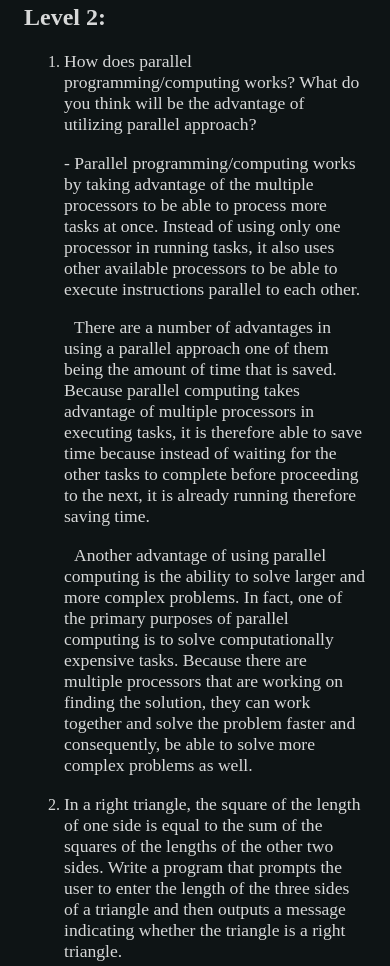
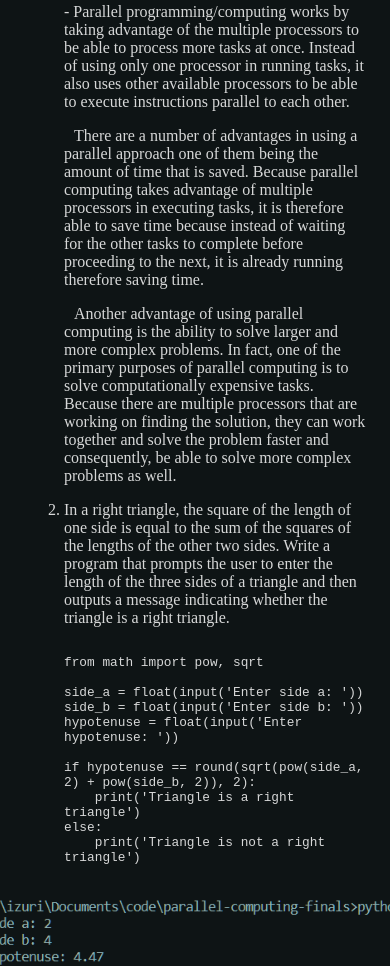
Before and after one commit to JezReal/parallel-computing-finals, a plain HTML site: page index.html in a window 390 px wide. Shown: the part 662-1628 px from the top of the page. Drawn offline with Linux system fonts and the light colour scheme; files whose address does not match are found by name.

Commit message:
update styles

```diff
--- a/styles/style.css
+++ b/styles/style.css
@@ -41,11 +41,10 @@ ol {
 }
 
 @media only screen and (max-width: 1280px) {
-    #four-one {
-      width: 73rem;
-    }
+  #four-one {
+    width: 73rem;
   }
-
+}
 
 @media only screen and (max-width: 1024px) {
   .code-container {
@@ -63,12 +62,6 @@ ol {
 }
 
 @media only screen and (max-width: 768px) {
-  .code-container {
-    display: flex;
-    flex-direction: column;
-    align-items: center;
-  }
-
   #two-four {
     width: 45rem;
   }
@@ -87,17 +80,11 @@ ol {
   }
 
   ol {
-    font-size: 1rem;
+    font-size: 1.1rem;
   }
 }
 
 @media only screen and (max-width: 640px) {
-  .code-container {
-    display: flex;
-    flex-direction: column;
-    align-items: center;
-  }
-
   #two-two {
     width: 35rem;
   }
@@ -122,3 +109,22 @@ ol {
     width: 35rem;
   }
 }
+
+@media only screen and (max-width: 640px) {
+  #four-one {
+    width: 30rem;
+  }
+
+  pre {
+    white-space: pre-wrap;
+    font-size: 0.8rem;
+  }
+
+  p {
+    font-size: 1rem;
+  }
+
+  ol {
+    font-size: 1rem;
+  }
+}
```
